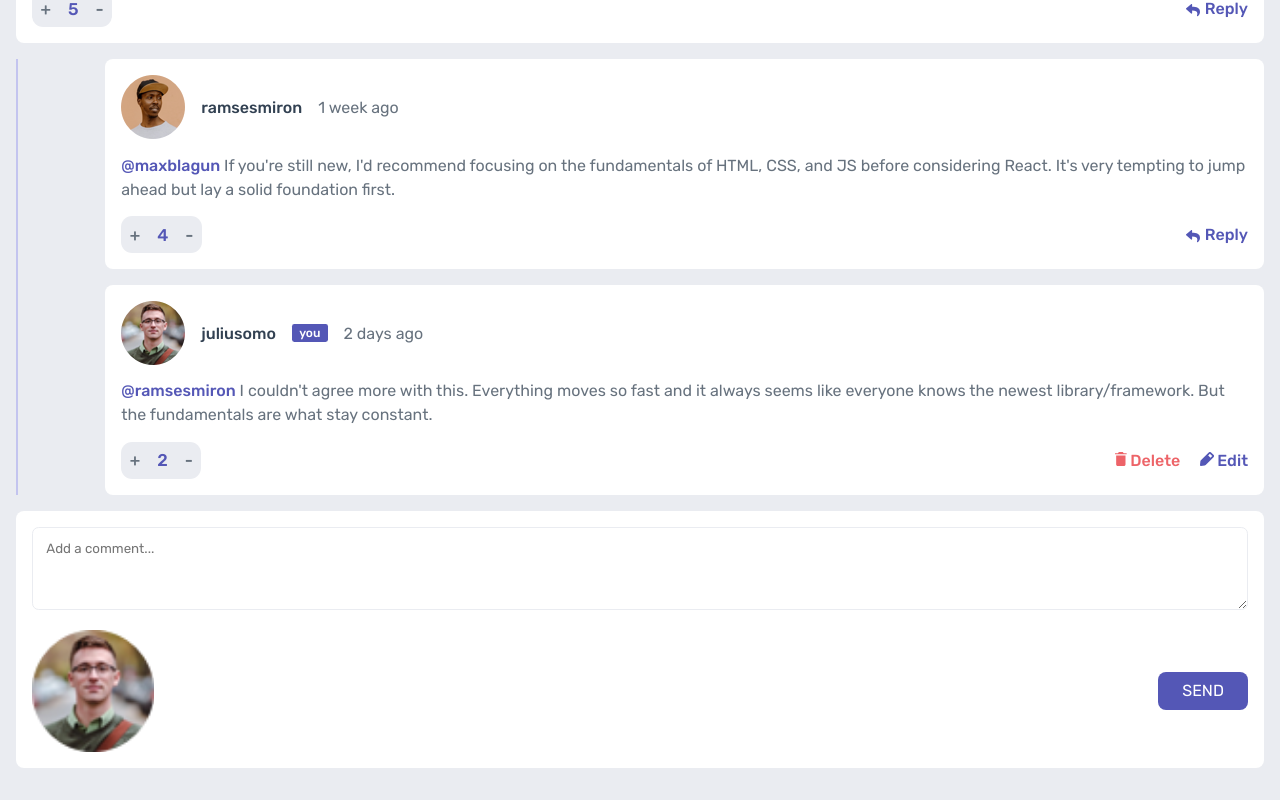
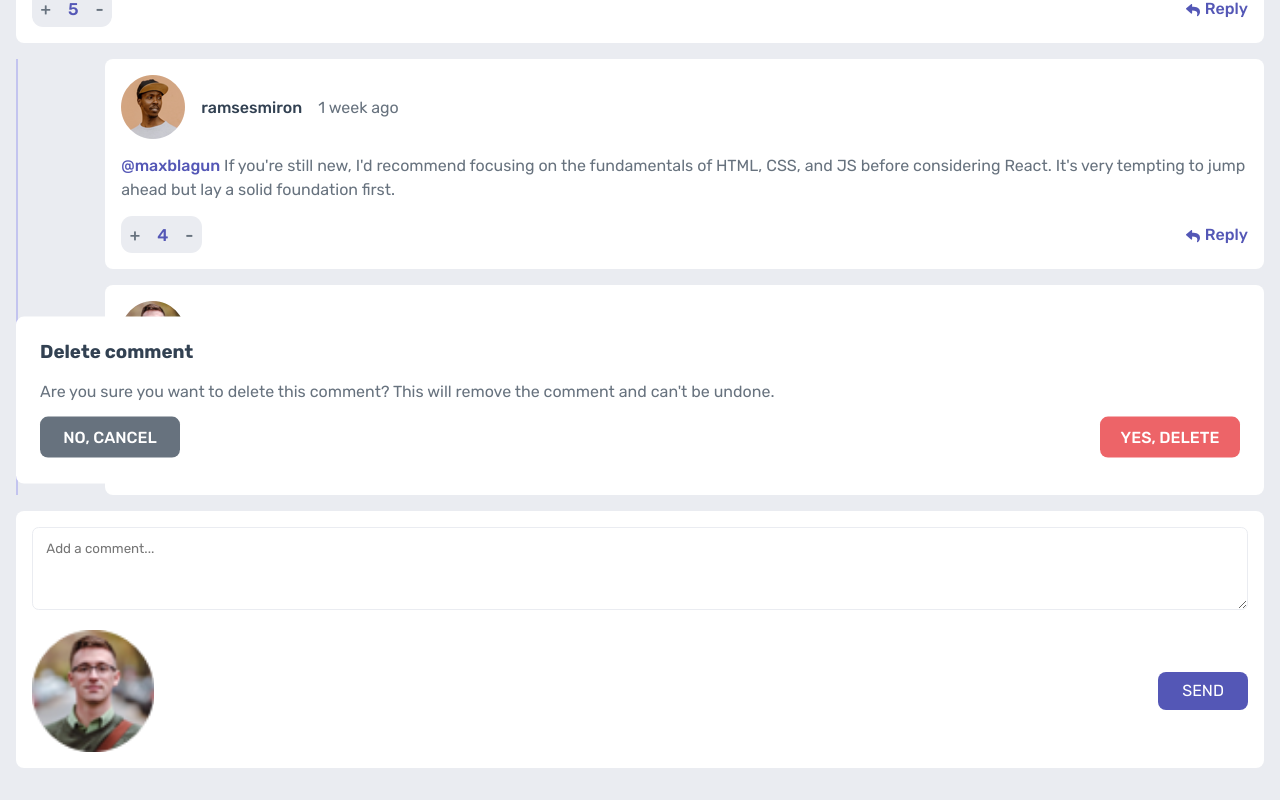
Before and after one commit to cendyz/interactive-comments-section-main, a Vue app: page / in a window 1280 px wide. Both pictures are taken after a click on the button "Delete". Shown: the part 491-1291 px from the top of the page. Built offline with nearby package versions, Linux system fonts and the light colour scheme.

Commit message:
still fighting

```diff
--- a/package.json
+++ b/package.json
@@ -9,9 +9,7 @@
 		"preview": "vite preview"
 	},
 	"dependencies": {
-		"@kalimahapps/vue-icons": "^1.7.1",
 		"nanoid": "^5.0.9",
-		"oh-vue-icons": "^1.0.0-rc3",
 		"vue": "^3.5.13"
 	},
 	"devDependencies": {
--- a/src/App.vue
+++ b/src/App.vue
@@ -38,7 +38,7 @@ provide('darkData', isDarkMode)
 	--dark-blue: hsl(212, 24%, 26%);
 	--grayish-blue: hsl(211, 10%, 45%);
 	--very-light-gray: hsl(228, 33%, 97%);
-	--transition-time: 0.1s;
+	--transition-time: 0.15s;
 }
 
 .dark-mode {
@@ -58,6 +58,6 @@ body {
 	font-family: 'Rubik', serif;
 	font-size: 1.6rem;
 	background-color: var(--light-gray);
-	transition: background-color 0.2s;
+	transition: background-color var(--transition-time);
 }
 </style>
--- a/src/components/CommentBox.vue
+++ b/src/components/CommentBox.vue
@@ -1,3 +1,18 @@
+<template>
+	<div class="commentBox">
+		<textarea
+			id="textarea"
+			placeholder="Add a comment..."
+			v-model="content"
+			class="textArea"></textarea>
+		<div class="downBox">
+			<img :src="ownAvatar" alt="Your avatar" class="avatar" />
+			<button class="send" type="button" @click="addComment">send</button>
+		</div>
+	</div>
+
+</template>
+
 <script setup>
 import ownAvatar from '../images/avatars/image-juliusomo.webp'
 import { nanoid } from 'nanoid'
@@ -27,20 +42,6 @@ const addComment = () => {
 	})
 }
 </script>
-
-<template>
-	<div class="commentBox">
-		<textarea
-			id="textarea"
-			placeholder="Add a comment..."
-			v-model="content"
-			class="textArea"></textarea>
-		<div class="downBox">
-			<img :src="ownAvatar" alt="Your avatar" class="avatar" />
-			<button class="send" type="button" @click="addComment">send</button>
-		</div>
-	</div>
-</template>
 
 <style scoped lang="scss">
 .commentBox,
--- a/src/components/MainComments.vue
+++ b/src/components/MainComments.vue
@@ -1,21 +1,3 @@
-<script setup>
-import { reactive } from 'vue'
-import { data } from '../data'
-import editIcon from '../images/icon-edit.svg'
-import deleteIcon from '../images/icon-delete.svg'
-import Nav from './Nav.vue'
-import replyIcon from '../images/icon-reply.svg'
-import VoteBtns from '../components/Utils/VoteBtns.vue'
-import CommentBox from '../components/CommentBox.vue'
-import ReplyBoxes from '../components/ReplyBoxes.vue'
-import UserComment from './Utils/UserComment.vue'
-
-const DEFAULT_DATA = {
-	commentBox: data.comments,
-}
-
-const newData = reactive(DEFAULT_DATA)
-</script>
 <template>
 	<Nav />
 	<main class="main">
@@ -41,24 +23,7 @@ const newData = reactive(DEFAULT_DATA)
 						:index="index"
 						:value="value"
 						:newData="newData.commentBox" />
-						<UserComment :value="value" />
-					<!-- <button class="reply" v-if="value.user.username !== 'juliusomo'">
-						<img :src="replyIcon" alt="Reply icon" class="replyIcon" />
-						Reply
-					</button>
-					<div
-						class="ownButtons"
-						v-if="value.user.username == 'juliusomo'">
-						<button class="delete">
-							<img :src="deleteIcon" alt="Trash icon" class="deleteIcon" />
-							Delete
-						</button>
-						<button class="edit">
-							<img :src="editIcon" alt="Pencil icon" class="editIcon" />
-							Edit
-						</button>
-					</div> -->
-
+					<UserComment :value="value" />
 				</div>
 			</div>
 			<ReplyBoxes :index="index" :newData="newData" />
@@ -66,6 +31,24 @@ const newData = reactive(DEFAULT_DATA)
 		<CommentBox :newData="newData" />
 	</main>
 </template>
+
+<script setup>
+import { reactive } from 'vue'
+import { data } from '../data'
+import {
+	Nav,
+	VoteBtns,
+	CommentBox,
+	ReplyBoxes,
+	UserComment,
+} from './index'
+
+const DEFAULT_DATA = {
+	commentBox: data.comments,
+}
+
+const newData = reactive(DEFAULT_DATA)
+</script>
 
 <style scoped lang="scss">
 @include mainBox;
@@ -84,6 +67,10 @@ const newData = reactive(DEFAULT_DATA)
 	margin-bottom: 1em;
 	background-color: var(--white);
 	border-radius: 0.5em;
+}
+
+.box,
+.insdieReplyBox {
 	transition: background-color var(--transition-time);
 }
 
@@ -104,7 +91,6 @@ const newData = reactive(DEFAULT_DATA)
 	margin-left: auto;
 	background-color: var(--light-gray);
 	margin-bottom: 1em;
-	transition: background-color var(--transition-time);
 }
 
 .calledUser {
@@ -123,8 +109,4 @@ const newData = reactive(DEFAULT_DATA)
 	transition: background-color var(--transition-time),
 		color var(--transition-time);
 }
-
-.ownButtons {
-	column-gap: 1.2em;
-}
 </style>
--- a/src/components/Nav.vue
+++ b/src/components/Nav.vue
@@ -1,11 +1,3 @@
-<script setup>
-import { inject } from 'vue'
-import sun from '../images/sun.svg'
-import moon from '../images/moon.svg'
-const toggleDarkMode = inject('toggleFunc')
-const darkData = inject('darkData')
-</script>
-
 <template>
 	<nav class="nav">
 		<button @click="toggleDarkMode" class="theme-toggle"></button>
@@ -25,6 +17,14 @@ const darkData = inject('darkData')
 	</nav>
 </template>
 
+<script setup>
+import { inject } from 'vue'
+import sun from '../images/sun.svg'
+import moon from '../images/moon.svg'
+const toggleDarkMode = inject('toggleFunc')
+const darkData = inject('darkData')
+</script>
+
 <style scoped lang="scss">
 .nav {
 	padding: 1em;
@@ -38,13 +38,13 @@ const darkData = inject('darkData')
 	background-color: #7e7c74;
 	border: 2px solid $moderate-blue;
 	border-radius: 2em;
-	transition: background-color 0.2s;
+	transition: background-color var(--transition-time);
 }
 
 .btn-icon {
 	display: block;
 	width: 1.7em;
-	transition: transform 0.2s;
+	transition: transform var(--transition-time);
 }
 
 .sun {
--- a/src/components/ReplyBoxes.vue
+++ b/src/components/ReplyBoxes.vue
@@ -1,21 +1,11 @@
-<script setup>
-import replyIcon from '../images/icon-reply.svg'
-import RepliesVoteBtns from './Utils/RepliesVoteBtns.vue'
-import UserComment from './Utils/UserComment.vue'
-
-const props = defineProps({
-	index: Number,
-	newData: Object,
-})
-</script>
-
 <template>
 	<section
 		class="mainReplyBox"
 		v-if="props.newData.commentBox[props.index].replies.length > 0">
 		<div
 			class="insdieReplyBox"
-			v-for="value in props.newData.commentBox[props.index].replies"
+			v-for="(value, index) in props.newData.commentBox[props.index]
+				.replies"
 			:key="value.id">
 			<div class="upperBox">
 				<img
@@ -25,6 +15,7 @@ const props = defineProps({
 				<p class="nick">{{ value.user.username }}</p>
 				<p v-if="value.user.username === 'juliusomo'" class="you">you</p>
 				<p class="time">{{ value.createdAt }}</p>
+
 			</div>
 			<p class="desc">
 				<span class="calledUser">@{{ value.replyingTo }}</span>
@@ -32,15 +23,31 @@ const props = defineProps({
 			</p>
 			<div class="bottomBox">
 				<RepliesVoteBtns :value="value" />
-				<UserComment :value="value" />
+				<UserComment
+					:value="value"
+					:replyIndex="index"
+					:propIndex="props.index"
+					:newData="props.newData"
+					/>
 			</div>
 		</div>
 	</section>
 </template>
 
+<script setup>
+import RepliesVoteBtns from './Utils/RepliesVoteBtns.vue'
+import UserComment from './Utils/UserComment.vue'
+
+const props = defineProps({
+	index: Number,
+	newData: Object,
+})
+
+
+</script>
+
 <style scoped lang="scss">
 @include mainBox;
-.ownButtons,
 .delete,
 .edit,
 .upperBox {
@@ -70,7 +77,7 @@ const props = defineProps({
 .calledUser {
 	color: var(--moderate-blue);
 	font-weight: $weight-500;
-	transition: color 0.2s;
+	transition: color var(--transition-time);
 }
 
 .you {
@@ -80,27 +87,7 @@ const props = defineProps({
 	color: var(--white);
 	font-size: 1.2rem;
 	font-weight: $weight-500;
-	transition: color 0.2s, background-color 0.2s;
-}
-
-.ownButtons {
-	column-gap: 1.2em;
-}
-
-.delete,
-.edit {
-	align-items: center;
-	column-gap: 0.3em;
-	font-weight: $weight-500;
-	font-size: 1.6rem;
-	transition: color var(--transition-time);
-}
-
-.delete {
-	color: var(--soft-red);
-}
-
-.edit {
-	color: var(--moderate-blue);
+	transition: color var(--transition-time),
+		background-color var(--transition-time);
 }
 </style>
--- /dev/null
+++ b/src/components/Utils/Modal.vue
@@ -0,0 +1,97 @@
+<template>
+	<dialog class="modal" :open="props.isOpen">
+		<h3 class="title">delete comment</h3>
+		<p class="desc">
+			Are you sure you want to delete this comment? This will remove the
+			comment and can't be undone.
+		</p>
+		<div class="btnsBox">
+			<button class="btn" type="button" @click="closeModal">
+				no, cancel
+			</button>
+			<button class="btn btn--right" type="button" @click="deleteComment">
+				yes, delete
+			</button>
+		</div>
+	</dialog>
+</template>
+
+<script setup>
+const props = defineProps({
+	isOpen: Boolean,
+	value: Object,
+	replyIndex: Number,
+	propIndex: Number,
+	newData: Object,
+})
+
+const emit = defineEmits(['close'])
+
+const closeModal = () => {
+	emit('close', false)
+}
+
+const deleteComment = () => {
+	return props.newData.commentBox[props.propIndex].replies.splice(
+		props.replyIndex,
+		1
+	)
+}
+</script>
+
+<style lang="scss" scoped>
+.modal {
+	position: fixed;
+	top: 50vh;
+	left: 50vw;
+	transform: translate(-50%, -50%);
+	width: calc(100% - 2em);
+	border: none;
+	padding: 1.5em;
+	border-radius: 0.5em;
+	background-color: var(--white);
+	transition: background-color var(--transition-time);
+}
+
+.title,
+.desc {
+	transition: color var(--transition-time);
+}
+
+.title {
+	margin-bottom: 1em;
+	color: var(--dark-blue);
+	&::first-letter {
+		text-transform: capitalize;
+	}
+}
+
+.desc {
+	color: var(--grayish-blue);
+}
+
+.btnsBox {
+	margin-top: 1em;
+	display: flex;
+	justify-content: space-between;
+}
+
+.btn {
+	padding: 0.5em 0.8em;
+	margin-bottom: 0.1em;
+	font-size: 1.6rem;
+	width: 8.75em;
+	border-radius: 0.5em;
+	background-color: var(--grayish-blue);
+	color: var(--white);
+	line-height: 1.6;
+	text-transform: uppercase;
+	transition: color var(--transition-time),
+		background-color var(--transition-time);
+	font-weight: $weight-500;
+
+	&--right {
+		background-color: var(--soft-red);
+	}
+}
+</style>
--- a/src/components/Utils/RepliesVoteBtns.vue
+++ b/src/components/Utils/RepliesVoteBtns.vue
@@ -1,3 +1,15 @@
+<template>
+	<div class="btnsBox">
+		<button class="leftBtn" @click="handleReplyVote(props.value, 'up')">
+			+
+		</button>
+		<p class="votes">{{ value.score }}</p>
+		<button class="rightBtn" @click="handleReplyVote(props.value, 'down')">
+			-
+		</button>
+	</div>
+</template>
+
 <script setup>
 const props = defineProps({
 	value: Object,
@@ -26,18 +38,6 @@ const handleReplyVote = (value, type) => {
 }
 </script>
 
-<template>
-	<div class="btnsBox">
-		<button class="leftBtn" @click="handleReplyVote(props.value, 'up')">
-			+
-		</button>
-		<p class="votes">{{ value.score }}</p>
-		<button class="rightBtn" @click="handleReplyVote(props.value, 'down')">
-			-
-		</button>
-	</div>
-</template>
-
 <style scoped lang="scss">
 @include voteBtns;
 </style>
--- a/src/components/Utils/UserComment.vue
+++ b/src/components/Utils/UserComment.vue
@@ -1,19 +1,10 @@
-<script setup>
-import editIcon from '@/images/icon-edit.svg'
-import deleteIcon from '@/images/icon-delete.svg'
-import replyIcon from '@/images/icon-reply.svg'
-const props = defineProps({
-	value: Object,
-})
-</script>
-
 <template>
 	<button class="reply" v-if="value.user.username !== 'juliusomo'">
 		<img :src="replyIcon" alt="Reply icon" class="replyIcon" />
 		Reply
 	</button>
 	<div class="ownButtons" v-if="value.user.username == 'juliusomo'">
-		<button class="delete">
+		<button class="delete" @click="openModal">
 			<img :src="deleteIcon" alt="Trash icon" class="deleteIcon" />
 			Delete
 		</button>
@@ -22,7 +13,36 @@ const props = defineProps({
 			Edit
 		</button>
 	</div>
+	<Modal
+		:isOpen="isOpen"
+		@close="isOpen = $event"
+		:value="props.value"
+		:replyIndex="props.replyIndex"
+		:propIndex="props.propIndex"
+		:newData="props.newData" />
 </template>
+
+<script setup>
+import editIcon from '@/images/icon-edit.svg'
+import deleteIcon from '@/images/icon-delete.svg'
+import replyIcon from '@/images/icon-reply.svg'
+import Modal from './Modal.vue'
+import { ref } from 'vue'
+
+const props = defineProps({
+	value: Object,
+	replyIndex: Number,
+	propIndex: Number,
+	newData: Object,
+})
+const isOpen = ref(false)
+
+const openModal = () => {
+	console.log(props.replyIndex);
+	isOpen.value = !isOpen.value
+}
+
+</script>
 
 <style scoped lang="scss">
 @include mainBox;
--- /dev/null
+++ b/src/components/index.js
@@ -0,0 +1,6 @@
+export { default as Nav } from './Nav.vue'
+export { default as VoteBtns } from './Utils/VoteBtns.vue'
+export { default as CommentBox } from './CommentBox.vue'
+export { default as ReplyBoxes } from './ReplyBoxes.vue'
+export { default as UserComment } from './Utils/UserComment.vue'
+export { default as Modal } from './Utils/Modal.vue'
--- a/src/sass/utilities/_mixins.scss
+++ b/src/sass/utilities/_mixins.scss
@@ -24,7 +24,6 @@
 	.leftBtn,
 	.rightBtn {
 		color: var(--grayish-blue);
-		transition: color var(--transition-time);
 	}
 
 	.disableVote {
@@ -45,10 +44,14 @@
 		font-weight: $weight-500;
 	}
 
+	.desc,
+	.reply {
+		transition: color var(--transition-time);
+	}
+
 	.time,
 	.desc {
 		color: var(--grayish-blue);
-		transition: color var(--transition-time);
 	}
 
 	.desc {
@@ -67,7 +70,6 @@
 		font-size: 1.6rem;
 		font-weight: $weight-500;
 		color: var(--moderate-blue);
-		transition: color var(--transition-time)
 	}
 
 	.replyIcon {
```
Also changed, not shown: src/components/Utils/VoteBtns.vue (+17 -16 lines), 1 other file (tests, documents, lock files or other folders).
